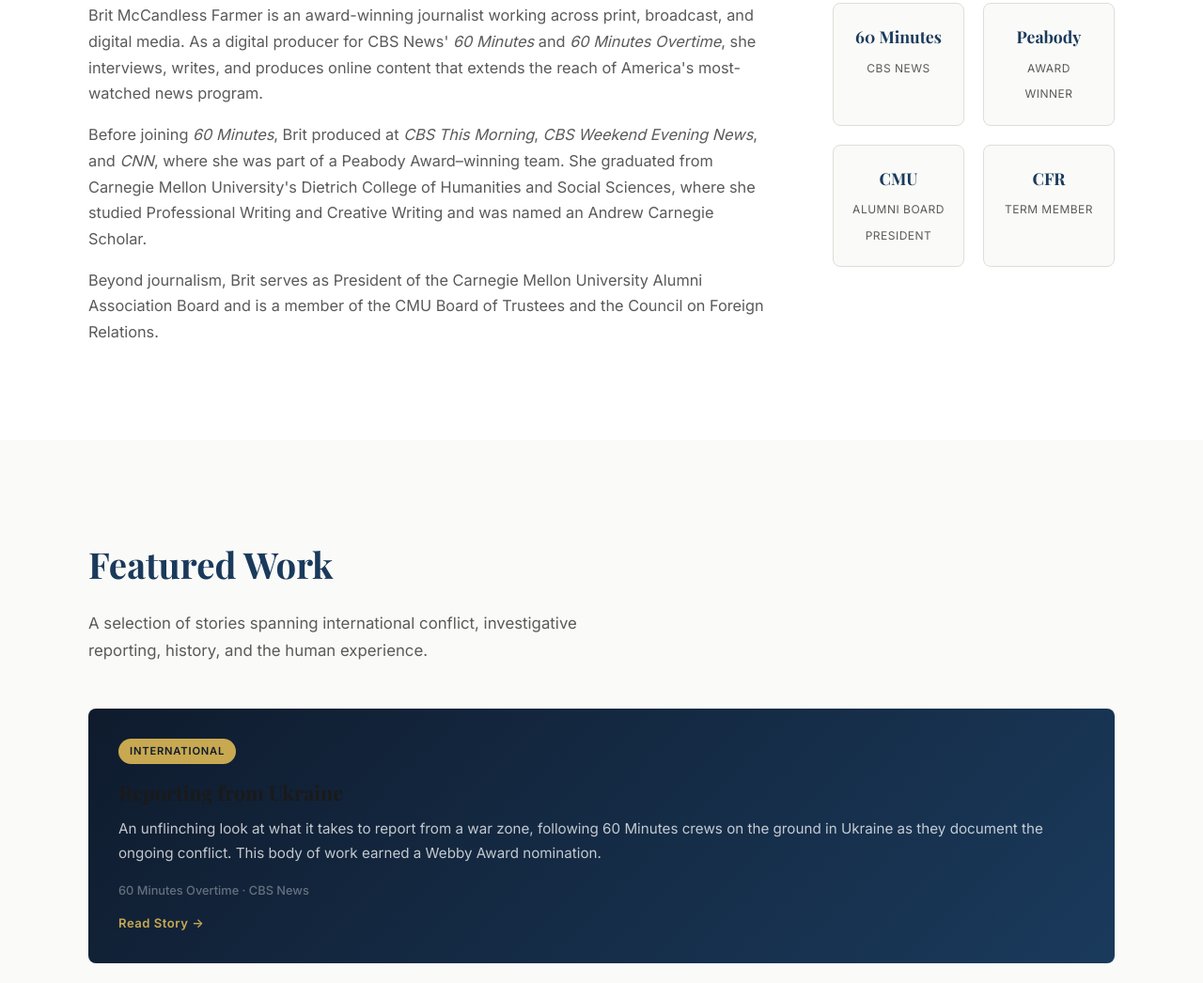
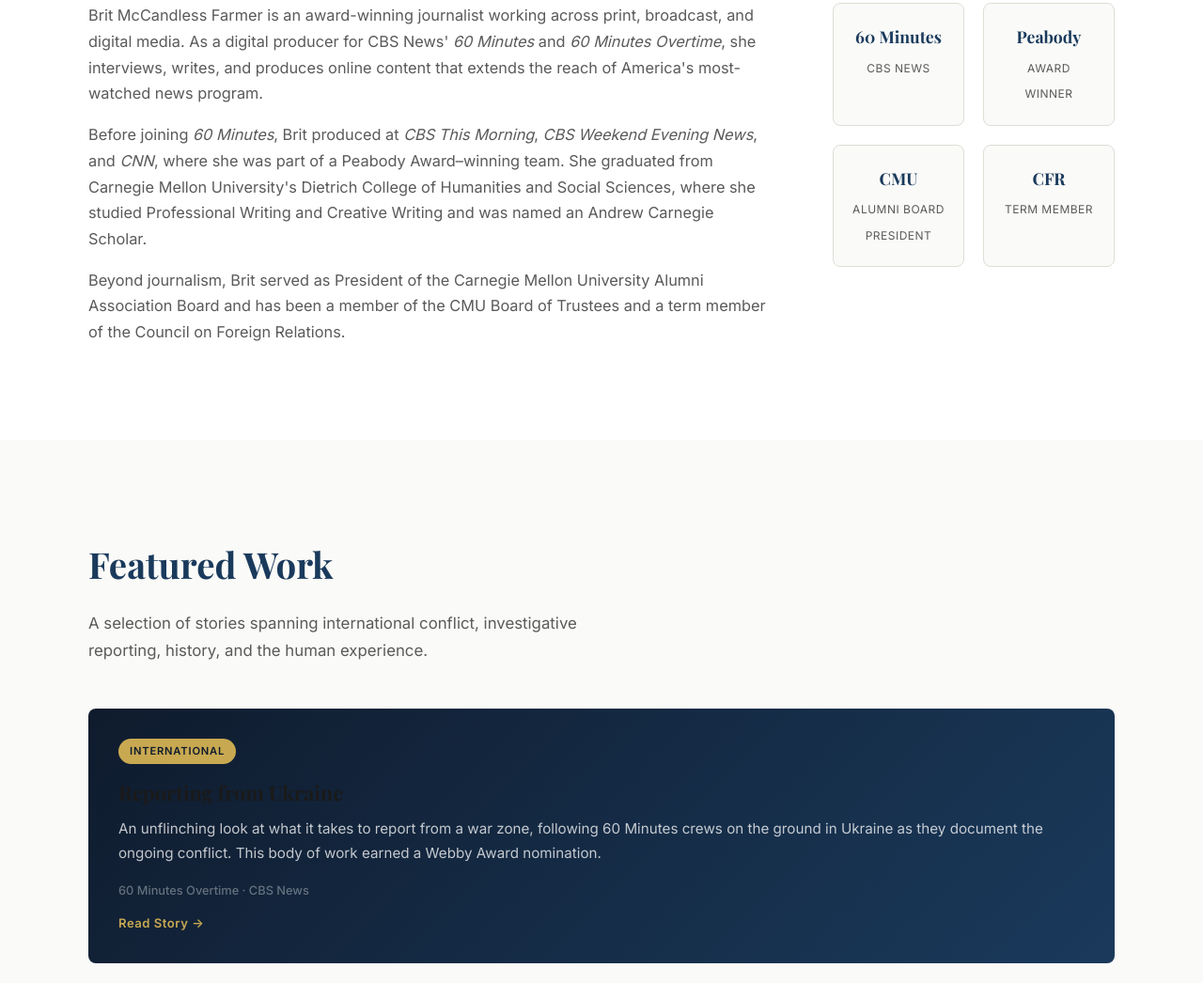
Before and after one commit to johnpaulfarmer/helloworld, a plain HTML site: page index.html in a window 1280 px wide. Shown: the part 978-2024 px from the top of the page at 94% size. Drawn offline with nearby package versions, Linux system fonts and the light colour scheme; a web font is replaced by a local one.

Commit message:
Update index.html
CMU and CFR updates

```diff
--- a/index.html
+++ b/index.html
@@ -47,7 +47,7 @@
         <div class="about-text">
           <p>Brit McCandless Farmer is an award-winning journalist working across print, broadcast, and digital media. As a digital producer for CBS News' <em>60 Minutes</em> and <em>60 Minutes Overtime</em>, she interviews, writes, and produces online content that extends the reach of America's most-watched news program.</p>
           <p>Before joining <em>60 Minutes</em>, Brit produced at <em>CBS This Morning</em>, <em>CBS Weekend Evening News</em>, and <em>CNN</em>, where she was part of a Peabody Award&ndash;winning team. She graduated from Carnegie Mellon University's Dietrich College of Humanities and Social Sciences, where she studied Professional Writing and Creative Writing and was named an Andrew Carnegie Scholar.</p>
-          <p>Beyond journalism, Brit serves as President of the Carnegie Mellon University Alumni Association Board and is a member of the CMU Board of Trustees and the Council on Foreign Relations.</p>
+          <p>Beyond journalism, Brit served as President of the Carnegie Mellon University Alumni Association Board and has been a member of the CMU Board of Trustees and a term member of the Council on Foreign Relations.</p>
         </div>
         <div class="about-stats">
           <div class="stat">
```
